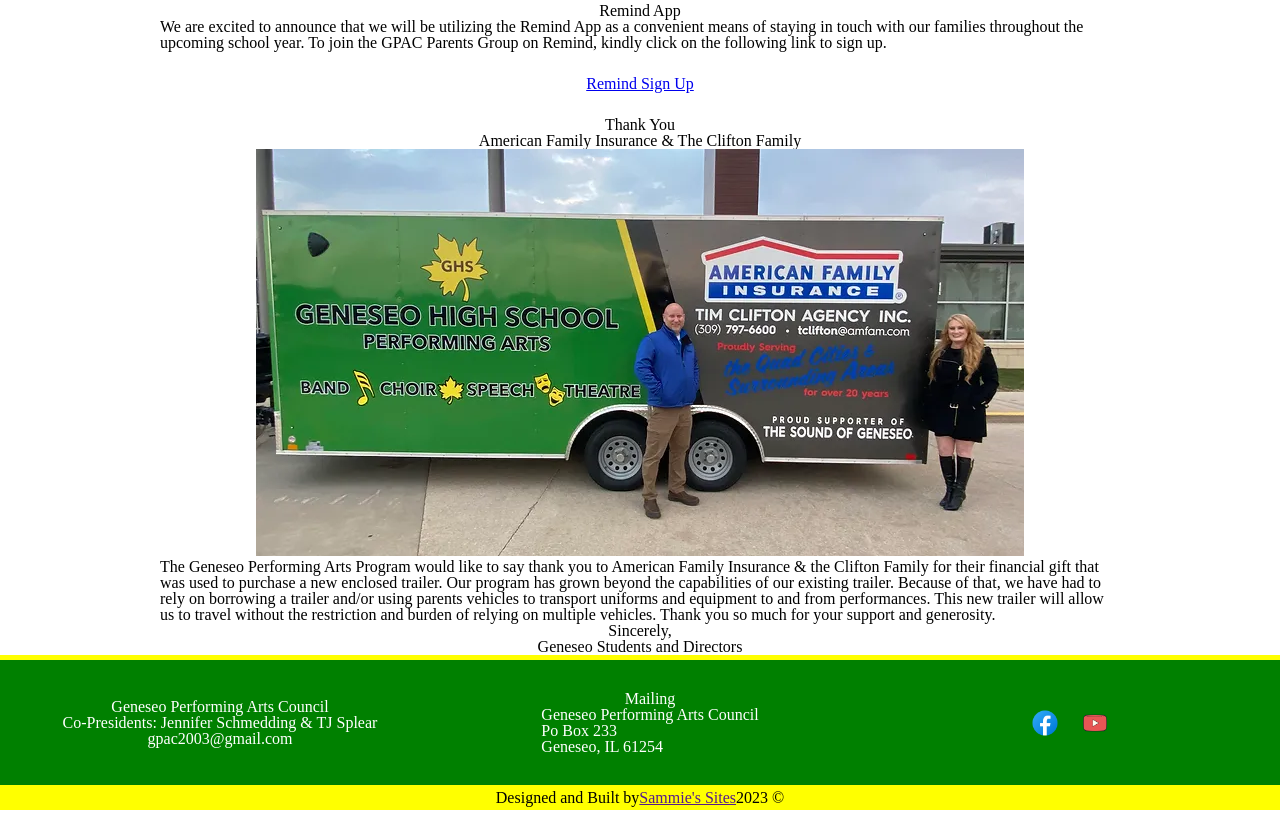
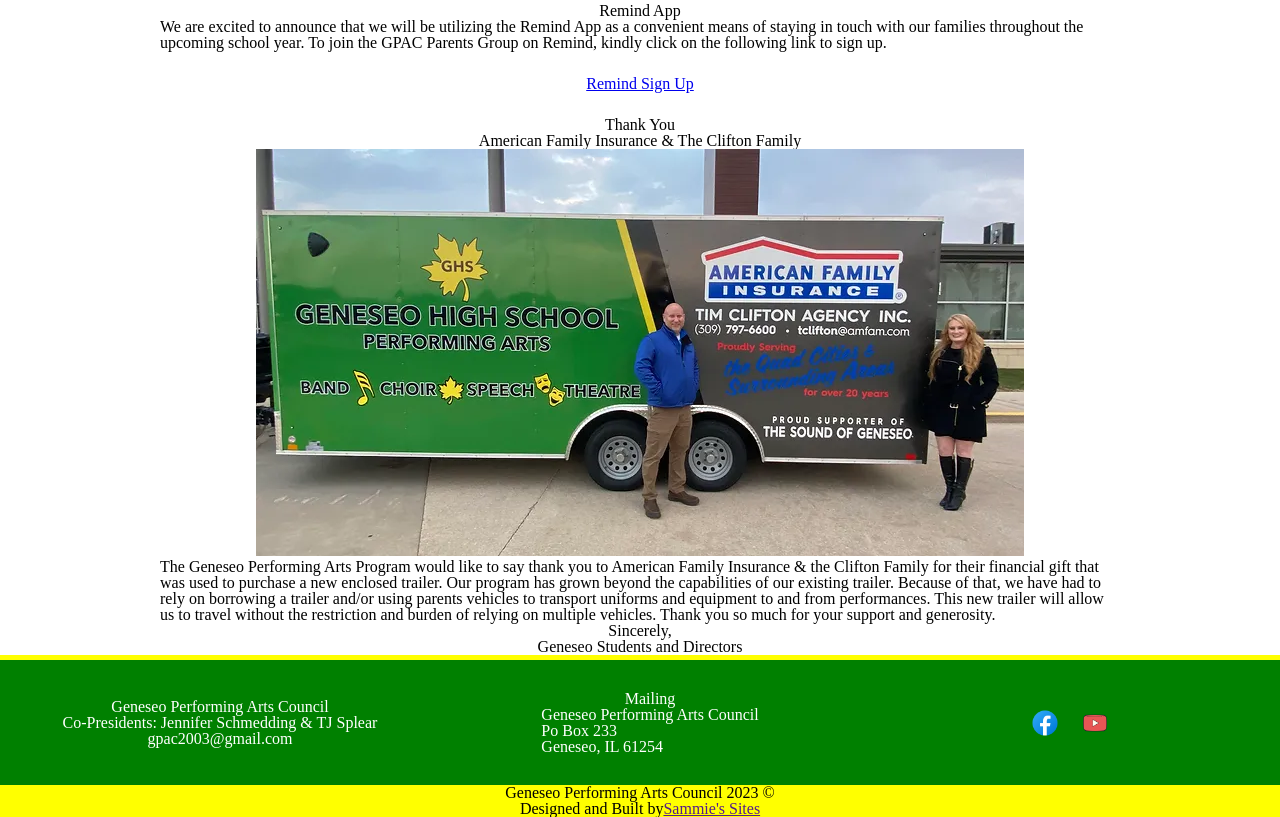
Before and after one commit to EnglandSamanthaa/Gpac, a plain HTML site: page index.html in a window 1280 px wide. Shown: the part 713-1530 px from the top of the page. Drawn offline with Linux system fonts and the light colour scheme; a script that the page names is missing.

Commit message:
Add files via upload

```diff
--- a/index.html
+++ b/index.html
@@ -77,7 +77,7 @@
             <h3>Thank You</h3>
             <h3>American Family Insurance & The Clifton Family</h3>
             <div>
-                <img src="Images/new trailer.webp" alt="">
+                <img id="soundTrailer" src="Images/new trailer.webp" alt="">
             </div>
             <div class="homeParagraph">
                 <p>The Geneseo Performing Arts Program would like to say thank you to American Family Insurance & the Clifton Family for their financial gift that was used to purchase a new enclosed trailer. Our program has grown beyond the capabilities of our existing trailer.  Because of that, we have had to rely on borrowing a trailer and/or using parents vehicles to transport uniforms and equipment to and from performances. This new trailer will allow us to travel without the restriction and burden of relying on multiple vehicles.  Thank you so much for your support and generosity.
@@ -115,7 +115,15 @@
                 </div>
             </div>
         </div>
-        <div class="siteCredit">Designed and Built by <a href=""> Sammie's Sites </a> 2023 &#169;</div>
+        <div class="siteCredit">
+            <div>
+                <p>Geneseo Performing Arts Council 2023 &#169;</p>
+            </div>
+            <div class="myCredit">
+                <p>Designed and Built by</p>
+                <p><a href=""> Sammie's Sites </a></p>
+            </div>
+        </div>
     </footer>
 	<script src="index.js"></script>
   </body>
--- a/style.css
+++ b/style.css
@@ -31,6 +31,7 @@
 body {
 	line-height: 1;
     overflow-x: hidden;
+    width: 100vw;
 }
 ol, ul {
 	list-style: none;
@@ -69,7 +70,6 @@
 header div img{
     height: 300px;
     width: 300px;
-    z-index: 1;
     padding: 10px 25px 0px 25px;
     margin-bottom: -25px;
 }
@@ -168,10 +168,19 @@
 .siteCredit{
     width: 100%;
     display: flex;
+    flex-direction: column;
+    justify-content: space-between;
+    align-items: center;
+    background: rgba(255, 255, 0);
+}
+.siteCredit div{
+    padding: 0px 10px;
+}
+.myCredit{
+    display: flex;
+    flex-direction: row;
     justify-content: center;
     align-items: center;
-    height: 25px;
-    background: rgba(255, 255, 0);
 }
 
 
```
